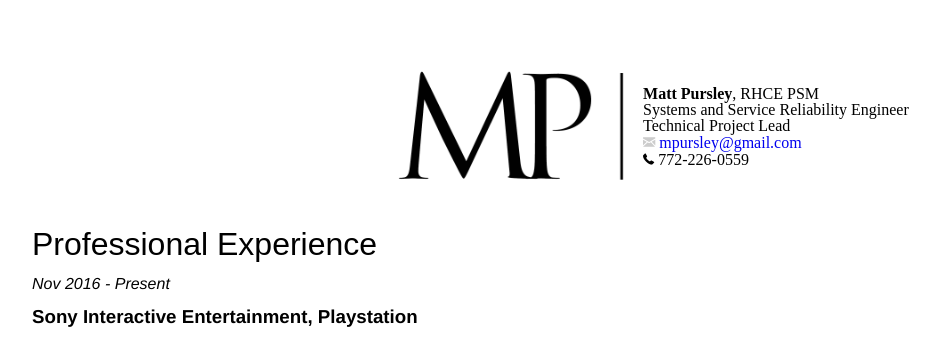
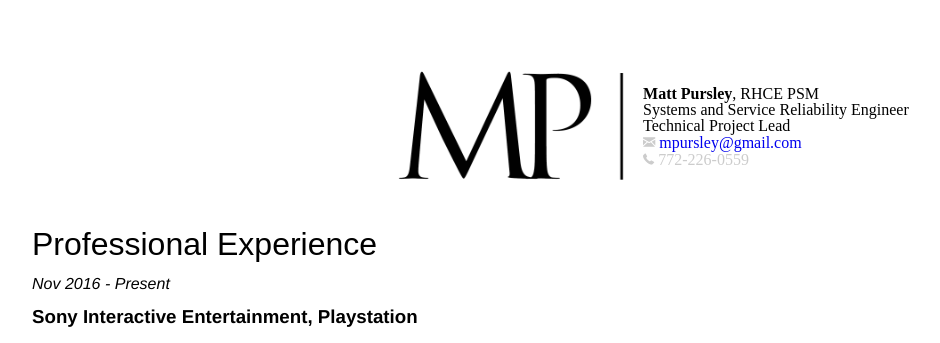
Before and after one commit to mpursley/mpursley.github.io, a Jekyll site: the page built from index_resume_short.md, in a window 1280 px wide. Shown: the top 343 px of the page, without its empty margins (16-956 px from the left). Built offline with Jekyll 4.4.1, drawn with Linux system fonts in a browser that asks for light colours.

Commit message:
Update index_resume_short.md

```diff
--- a/index_resume_short.md
+++ b/index_resume_short.md
@@ -16,7 +16,7 @@
         <i class="fi-mail"></i>
         <a href="mailto:mpursley@gmail.com">mpursley@gmail.com</a><br>
       </div>
-      <div>
+      <div id="webaddress">
         <i class="fi-telephone"></i> 772-226-0559
       </div>
     </td>
```
